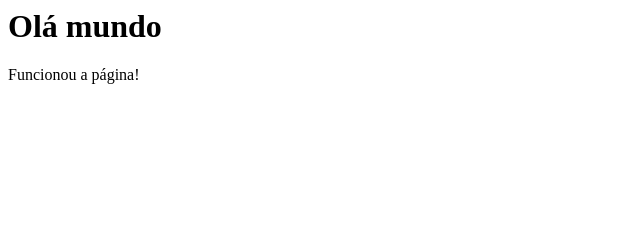
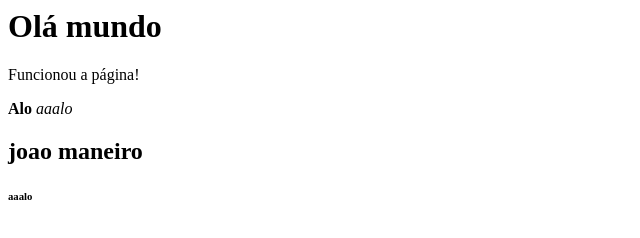
Before and after one commit to IgorLorenco/IgorLorenco.github.io, a plain HTML site: page index.html in a window 1280 px wide. Shown: the whole page, without its empty margins (0-640 px from the left). Drawn offline with Linux system fonts and the light colour scheme.

Commit message:
Update index.html

```diff
--- a/index.html
+++ b/index.html
@@ -5,5 +5,10 @@
  <body>
   <h1> Olá mundo </h1>
   <p> Funcionou a página! </p>
+  <b>Alo</b>
+  <i>aaalo</i>
+  <h2>joao maneiro</h2>
+  <h6>aaalo</h6>
+
  </body>
 </html>
```
